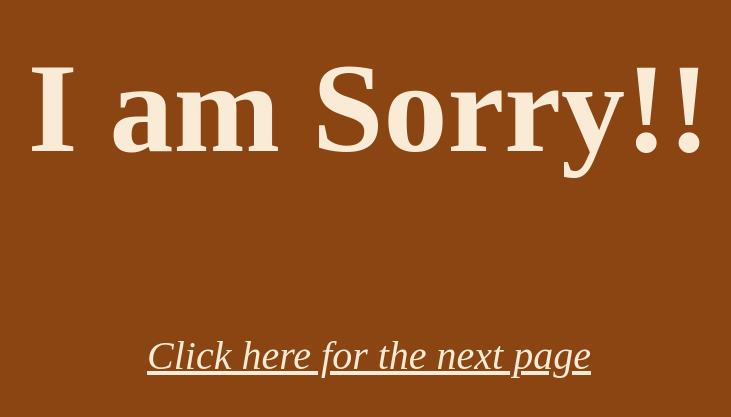
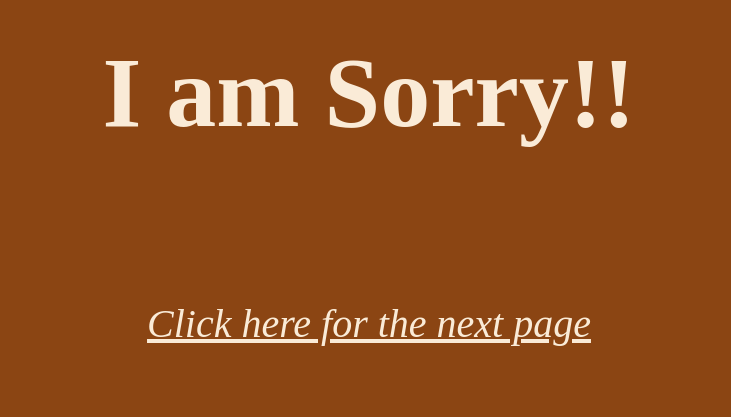
Before and after one commit to dassourish279-dotcom/Aditri, a plain HTML site: page index.html in a window 1280 px wide. Shown: the part 215-632 px from the top of the page, without its empty margins (271-1002 px from the left). Drawn offline with Linux system fonts and the light colour scheme.

Commit message:
Update index.html

```diff
--- a/index.html
+++ b/index.html
@@ -17,7 +17,7 @@
         margin-top: 250px;
         padding-left: 10px;
         padding-right: 10px;
-        font-size: 128px;
+        font-size: 100px;
         font-family: "Great Vibes";
         color: antiquewhite;
     }
```
